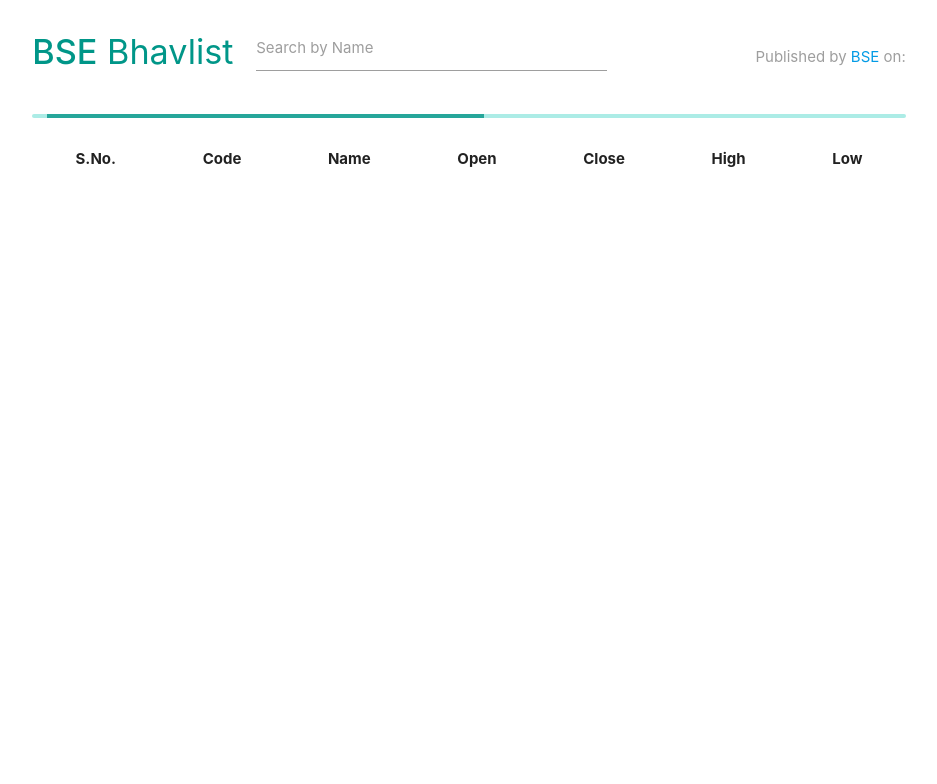
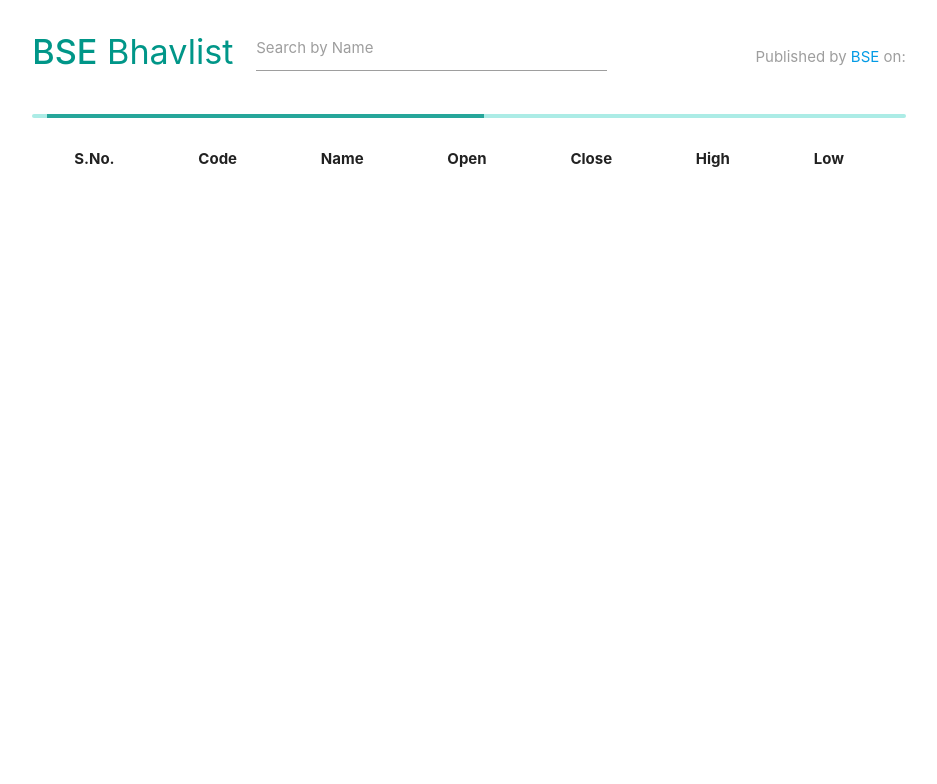
Before and after one commit to keshavnagpal/bse-stock-list, a Flask app: template templates/bse.html in a window 1280 px wide. Shown: the top 784 px of the page, without its empty margins (171-1108 px from the left). Run offline with Flask 2, Linux system fonts and the light colour scheme; the template is opened without the code that fills it, so the values that code supplies are empty.

Commit message:
Update bse.html

```diff
--- a/templates/bse.html
+++ b/templates/bse.html
@@ -24,6 +24,7 @@
 		.scroll tr {
 			display: flex;
 		}
+
 		.scroll td {
 			flex: 1;
 			text-align: center;
@@ -38,6 +39,10 @@
 			display: block;
 			text-align: center;
 		}
+		.scroll thead tr {
+			padding-right: 20px;
+		}
+
 		.scroll tbody {
 			display: block;
 			overflow-y: auto;
```
